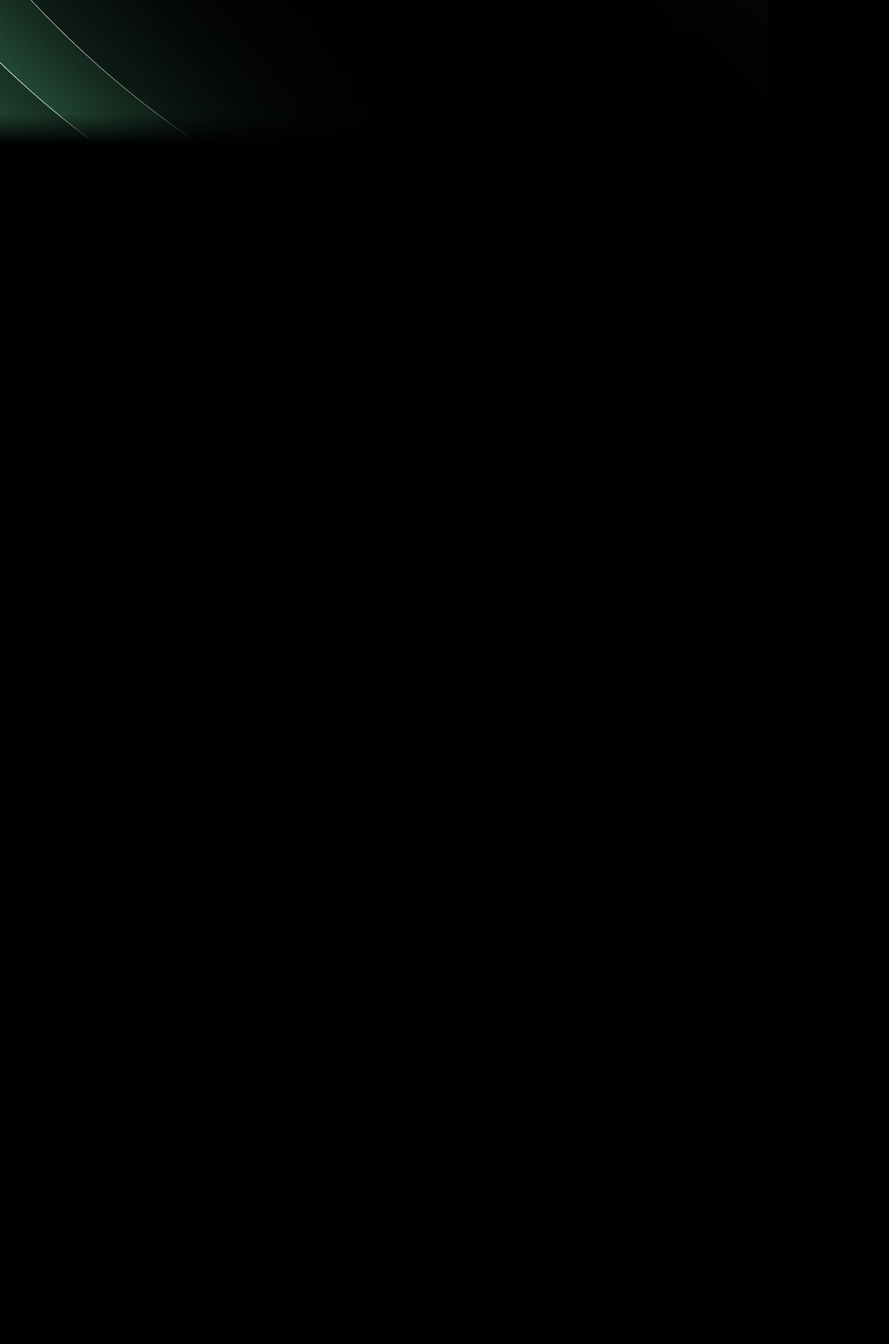
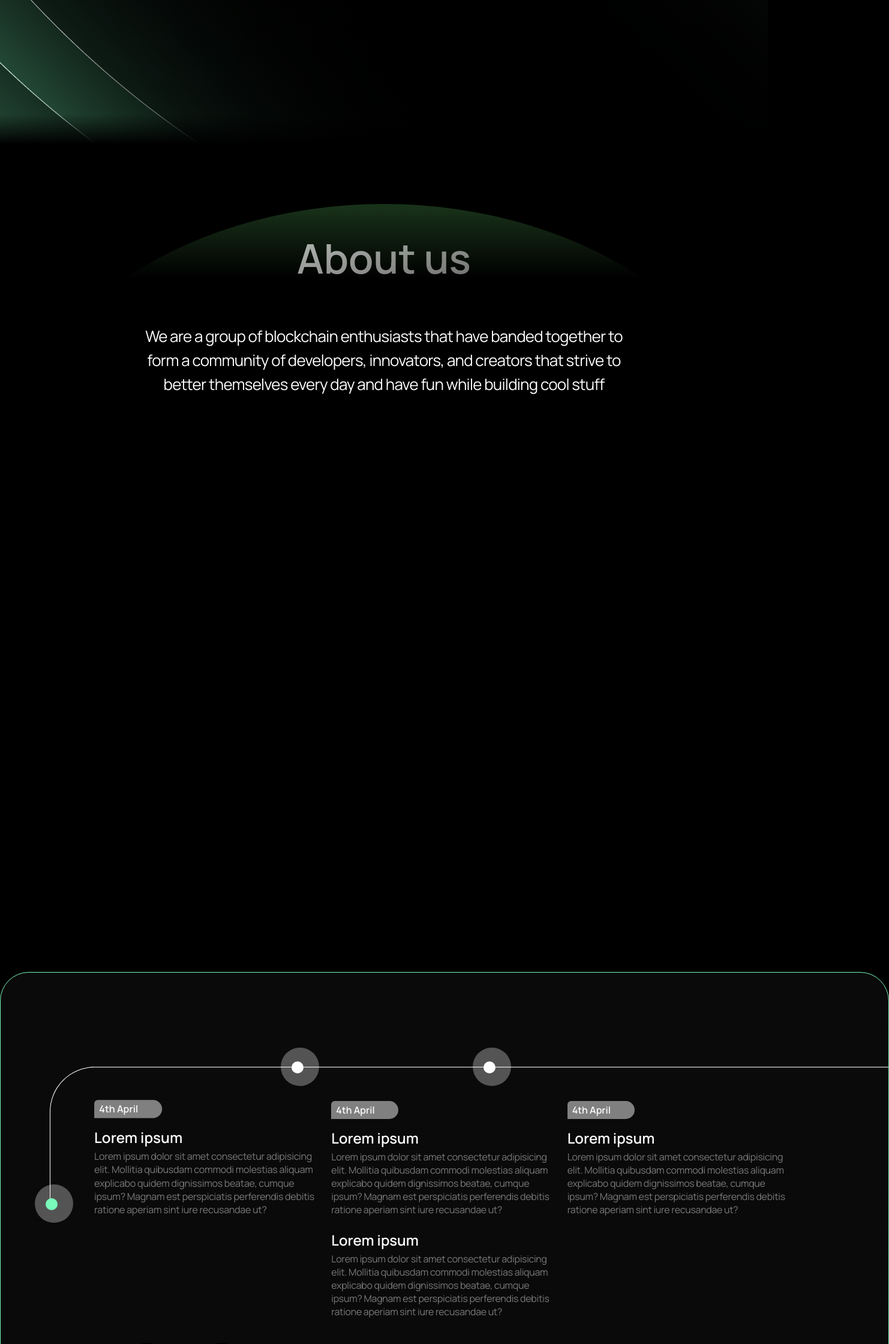
Before and after one commit to jay-goyal/blockchain-build-week, a React (Vite) app: page / in a window 1280 px wide. Shown: the part 560-2800 px from the top of the page at 60% size, 1482 px wide, since content can reach past the window. Before the commit the page ends 800 px from the top, so only its background shows below. Built offline with nearby package versions, Linux system fonts and the light colour scheme.

Commit message:
About us

```diff
--- a/src/App.jsx
+++ b/src/App.jsx
@@ -1,13 +1,15 @@
 import React from "react";
 import "./index.css";
 import Timeline from "./components/Timeline/Timeline";
-import Lander from "./Components/Lander"
+import Lander from "./Components/Lander";
+import AboutUs from "./components/About us/AboutUs";
 
 function App() {
   return (
     <div className="App">
       <Lander />
-      {/* <Timeline /> */}
+      <AboutUs />
+      <Timeline />
     </div>
   );
 }
--- /dev/null
+++ b/src/Components/About us/AboutUs.css
@@ -0,0 +1,84 @@
+.dome h2 {
+  /* background: linear-gradient(to bottom, #ffffff, rgba(255, 255, 255, 0)); */
+  background: linear-gradient(
+    159.45deg,
+    #ffffff -7.96%,
+    rgba(255, 255, 255, 0) 124.67%
+  );
+  -webkit-background-clip: text;
+  -webkit-text-fill-color: transparent;
+  background-clip: text;
+  margin: 0;
+  font-family: "Manrope", sans-serif;
+  font-weight: 600;
+  font-size: 68px;
+  line-height: 80px;
+}
+.container {
+  background-color: black;
+  width: 100%;
+  height: 400px;
+  overflow: hidden;
+  text-align: center;
+  margin: 0;
+  padding-top: 100px;
+  display: flex;
+  flex-direction: columns;
+  justify-content: center;
+}
+
+.dome {
+  margin: auto;
+  background: linear-gradient(
+    to bottom,
+    rgba(102, 205, 104, 0.25) 0%,
+    rgba(255, 255, 255, 0) 13%
+  );
+
+  height: 900px;
+  width: 1400px;
+  padding-top: 50px;
+  /* border: 2px solid; */
+  border-radius: 100%;
+  border-bottom: 0px;
+  border-left: 0px;
+  border-right: 0px;
+}
+
+.about-us-description {
+  margin: auto;
+  /* background: linear-gradient(to bottom, #ffffff, rgba(255, 255, 255, 0)); */
+  /* background-clip: text;
+  -webkit-text-fill-color: transparent; */
+  width: 800px;
+  /* height: 500px; */
+  text-align: center;
+  font-weight: 300;
+  color: white;
+  margin-top: 70px;
+  font-family: "Manrope";
+  font-style: normal;
+  font-size: 26px;
+  line-height: 40px;
+  letter-spacing: -0.75px;
+  font-weight: normal;
+  background-color: transparent;
+}
+
+@media (max-width: 600px) {
+  .dome {
+    width: 800px;
+    height: 400px;
+  }
+  .about-us-description {
+    width: 400px;
+    height: 150px;
+    font-size: 15px;
+    margin-top: 30px;
+    line-height: 20px;
+  }
+  .dome h2 {
+    font-size: 40px;
+    line-height: 50px;
+  }
+}
--- /dev/null
+++ b/src/Components/About us/AboutUs.jsx
@@ -0,0 +1,19 @@
+import React from "react";
+import "./AboutUs.css";
+
+const AboutUs = () => {
+  return (
+    <div className="container">
+      <div className="dome">
+        <h2> About us</h2>
+        <p className="about-us-description">
+          We are a group of blockchain enthusiasts that have banded together to
+          form a community of developers, innovators, and creators that strive
+          to better themselves every day and have fun while building cool stuff
+        </p>
+      </div>
+    </div>
+  );
+};
+
+export default AboutUs;
--- a/src/components/Timeline/Timeline.css
+++ b/src/components/Timeline/Timeline.css
@@ -1,13 +1,16 @@
 .timeline {
-  background-color: black;
   display: flex;
   flex-direction: column;
   justify-content: center;
   align-items: center;
+  position: relative;
+  margin-top: 800px;
+  background-color: transparent;
+  /* background-color: pink; */
 }
 
 .big-box {
-  border: 1px solid #79f9ba;
+  border: 1.5px solid #79f9ba;
   font-family: "Manrope";
   border-radius: 48px;
   /* position: absolute; */
@@ -29,8 +32,9 @@
 }
 
 .headline {
-  background-color: black;
   font-family: "Manrope", sans-serif;
+  /* background-color: transparent; */
+  /* background-color: pink; */
   /* position: absolute; */
   /* width: 268px;
   height: 80px;
@@ -54,7 +58,7 @@
   -webkit-background-clip: text;
   -webkit-text-fill-color: transparent;
   background-clip: text;
-  /* text-fill-color: transparent; */
+  /* text-fill-colour: transparent; */
 }
 
 .leftArrow {
@@ -63,7 +67,8 @@
   /* margin: 4 0 4 0; */
   width: 75px;
   height: 75px;
-  background-color: gray;
+  background-color: black;
+  /* background-color: transparent; */
 }
 
 .leftArrow:hover {
@@ -75,7 +80,7 @@
   margin-left: 50px;
   width: 75px;
   height: 75px;
-  background-color: gray;
+  background-color: black;
   padding: auto;
 }
 
@@ -104,17 +109,20 @@
   font-size: 24px;
   line-height: 32px;
   font-weight: 600;
+  background-color: transparent;
 }
 
 .card {
   margin: 4px;
   padding: 4px;
+  background-color: transparent;
 }
 
 .new-card {
   margin: 4px;
   padding: 4px;
   transform: scale(1.01);
+  background-color: transparent;
 }
 
 .card-body {
@@ -126,13 +134,16 @@
   opacity: 0.45;
   letter-spacing: -0.3px;
   font-weight: 400;
+  background-color: transparent;
 }
 .cards {
   display: flex;
+  background-color: transparent;
 }
 
 .curtain {
   display: flex;
+  background-color: transparent;
 }
 
 .main-line {
@@ -151,14 +162,15 @@
   border-left: 1.5px solid white;
   position: absolute;
   left: 6.5%;
+  background-color: transparent;
 }
 
 .verti-line {
   position: absolute;
   border-left: 1.5px solid white;
-  height: 65px;
+  height: 150px;
   left: 6.5%;
-  top: 66.5%;
+  top: 34%;
 }
 
 .ball1 {
@@ -169,7 +181,7 @@
   z-index: 2;
   background-color: white;
   /* left: 50px; */
-  top: 78%;
+  top: 50%;
   left: 5.9%;
 }
 
@@ -181,7 +193,7 @@
   background-color: white;
   opacity: 0.3;
   position: absolute;
-  top: 75.25%;
+  top: 47.5%;
   left: 4.5%;
 }
 
@@ -193,7 +205,7 @@
   z-index: 2;
   background-color: white;
   /* left: 50px; */
-  top: 55%;
+  top: 25%;
   left: 38%;
 }
 
@@ -205,7 +217,7 @@
   background-color: white;
   opacity: 0.3;
   position: absolute;
-  top: 52%;
+  top: 22.5%;
   left: 36.6%;
 }
 
@@ -217,7 +229,7 @@
   z-index: 2;
   background-color: white;
   /* left: 50px; */
-  top: 54.8%;
+  top: 25%;
   left: 63%;
 }
 
@@ -229,7 +241,7 @@
   background-color: white;
   opacity: 0.3;
   position: absolute;
-  top: 52%;
+  top: 22.5%;
   left: 61.6%;
 }
 
@@ -238,6 +250,7 @@
   position: relative;
   margin-left: 56px;
   top: 2%;
+  background-color: transparent;
   /* margin: 4rem;
   margin-top: 4rem; */
   /* padding: auto; */
@@ -248,6 +261,7 @@
   top: 52%;
   left: 70%;
   transform: translate(-50%, -50%);
+  background-color: transparent;
 }
 
 .card:hover {
@@ -257,13 +271,16 @@
 @media only screen and (max-width: 600px) {
   .headline {
     font-size: 32px;
+    background-color: transparent;
   }
   .main-line {
     display: none;
+    background-color: transparent;
   }
   .cards {
     display: flex;
     flex-direction: column;
+    background-color: transparent;
   }
   .curtain {
     display: flex;
--- a/src/index.css
+++ b/src/index.css
@@ -1,8 +1,8 @@
-@import url('https://fonts.googleapis.com/css2?family=Inter:wght@500&family=Manrope:wght@400;500;600&display=swap');
+@import url("https://fonts.googleapis.com/css2?family=Inter:wght@500&family=Manrope:wght@400;500;600&display=swap");
 * {
-    --blue: #238CDB;
-    --green: #79F9BA;
-    --white: #FFFFFF;
+  --blue: #238cdb;
+  --green: #79f9ba;
+  --white: #ffffff;
   margin: 0;
   padding: 0;
   background: black;
```
Lines whose indentation alone changed are shown as unchanged.
